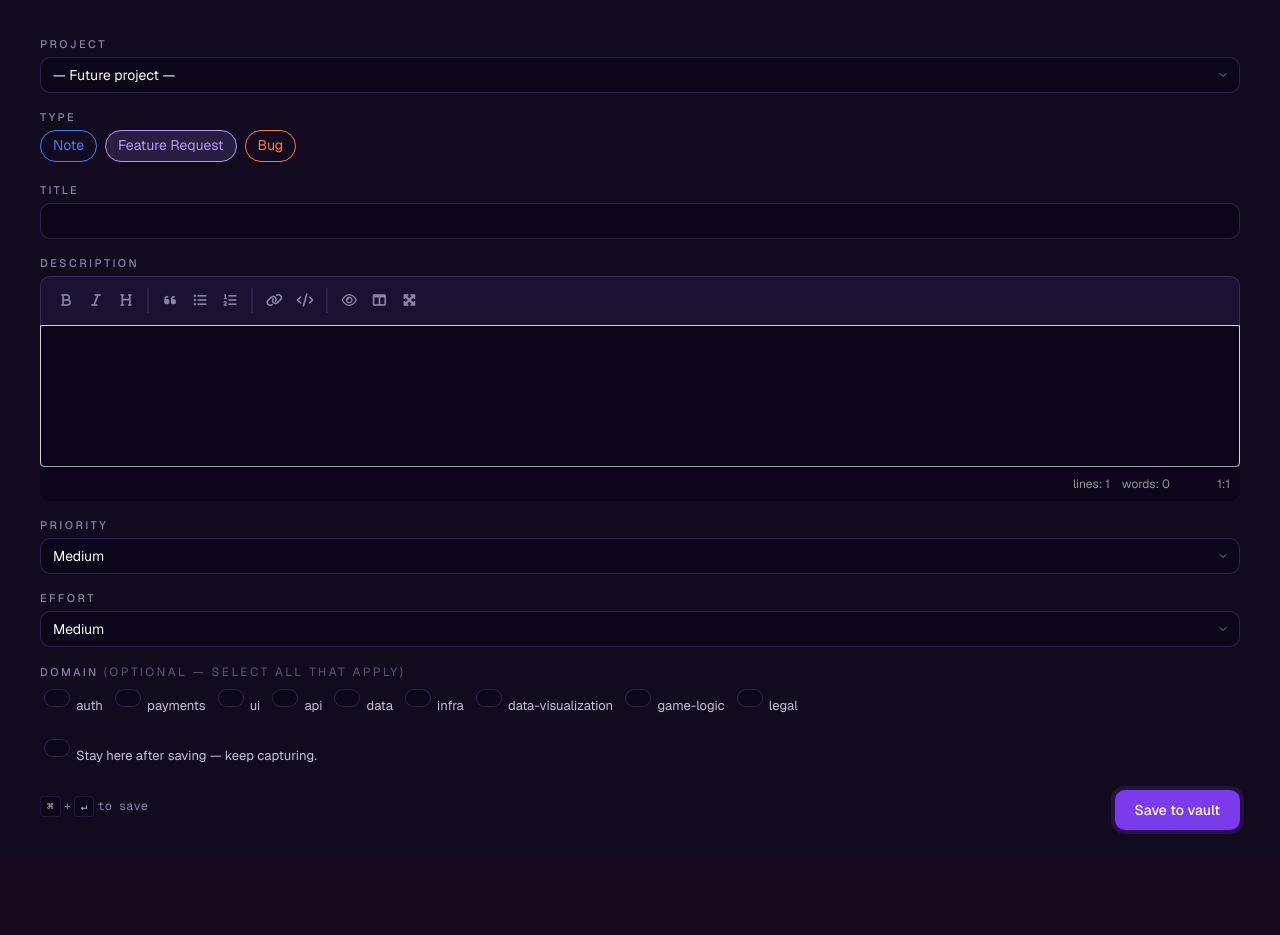
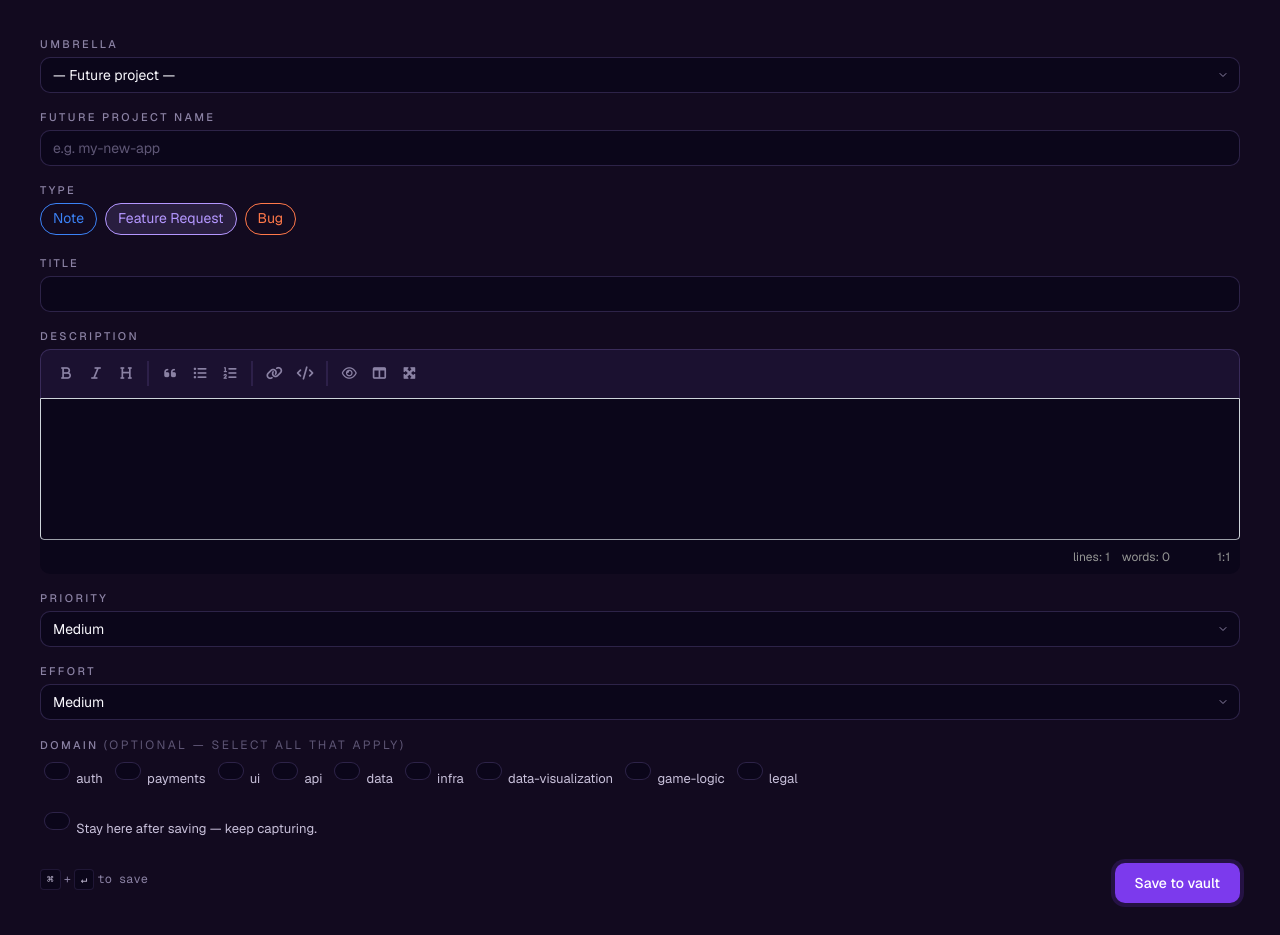
Before and after one commit to theryancoleman/ikeos, a Flask app: page /capture in a window 1280 px wide; the page is wider, and only the part inside the window is pictured. Shown: the part 156-1091 px from the top of that part. Before the commit the page ends 990 px from the top of that part, so only its background shows below. Run offline with Flask 3, Linux system fonts and the light colour scheme; some libraries are stand-ins or nearby versions.

Commit message:
feat: umbrella-first capture form with conditional component picker

```diff
--- a/app/templates/capture.html
+++ b/app/templates/capture.html
@@ -11,7 +11,7 @@
 
 <form method="post" action="{{ url_for('capture.capture_submit') }}">
   <div class="field">
-    <label class="ike-eyebrow" for="project">Project</label>
+    <label class="ike-eyebrow" for="project">Umbrella</label>
     <select id="project" name="project" required onchange="updateProject(this.value)">
       {% for p in projects %}
         <option value="{{ p.slug }}" {% if p.slug == selected_project %}selected{% endif %} data-components="{{ p.components | join(',') }}">{{ p.name }}</option>
@@ -23,6 +23,13 @@
   <div id="future-project-field" class="field hidden">
     <label class="ike-eyebrow" for="future_project_name">Future project name</label>
     <input id="future_project_name" name="future_project_name" type="text" placeholder="e.g. my-new-app">
+  </div>
+
+  <div id="component-field" class="field hidden">
+    <label class="ike-eyebrow" for="component">Component <span class="field-optional">(optional)</span></label>
+    <select id="component" name="component">
+      <option value="">— No specific component —</option>
+    </select>
   </div>
 
   <div class="field">
@@ -118,22 +125,46 @@ function updateFields(type) {
   if (type === 'idea') document.getElementById('idea-fields').classList.remove('hidden');
   if (type === 'bug') document.getElementById('bug-fields').classList.remove('hidden');
 }
+
 function updateProject(value) {
-  const field = document.getElementById('future-project-field');
-  const input = document.getElementById('future_project_name');
+  const futureField = document.getElementById('future-project-field');
+  const futureInput = document.getElementById('future_project_name');
+  const componentField = document.getElementById('component-field');
+  const componentSelect = document.getElementById('component');
+
   if (value === '__future__') {
-    field.classList.remove('hidden');
-    input.required = true;
-  } else {
-    field.classList.add('hidden');
-    input.required = false;
+    futureField.classList.remove('hidden');
+    futureInput.required = true;
+    componentField.classList.add('hidden');
+    return;
   }
+  futureField.classList.add('hidden');
+  futureInput.required = false;
+
+  const selected = document.querySelector(`#project option[value="${value}"]`);
+  const components = selected ? (selected.dataset.components || '') : '';
+  const list = components ? components.split(',').filter(Boolean) : [];
+
+  componentSelect.innerHTML = '<option value="">— No specific component —</option>';
+  list.forEach(c => {
+    const opt = document.createElement('option');
+    opt.value = c;
+    opt.textContent = c;
+    componentSelect.appendChild(opt);
+  });
+  componentField.classList.toggle('hidden', list.length === 0);
 }
 
 document.querySelectorAll('input[name="type"]').forEach(el => {
   el.addEventListener('change', e => updateFields(e.target.value));
 });
 updateFields('idea');
+
+// Init component picker for pre-selected project
+(function() {
+  const sel = document.getElementById('project');
+  if (sel && sel.value) updateProject(sel.value);
+})();
 
 document.addEventListener('keydown', e => {
   if ((e.metaKey || e.ctrlKey) && e.key === 'Enter') {
```
